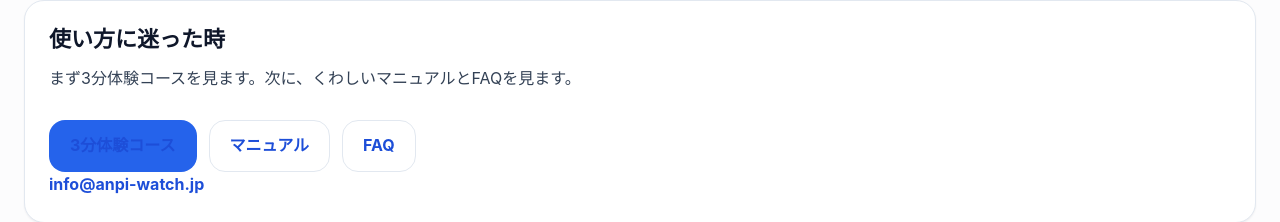
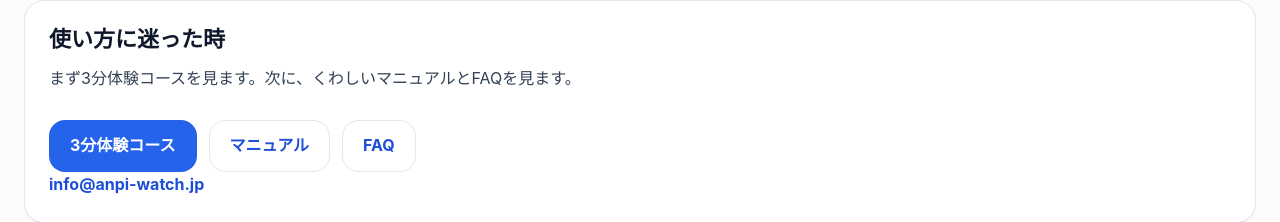
Before and after one commit to OPP-studio-macchino/anpi-watch-landing, a Next.js app: page / in a window 1280 px wide. Shown: the part 1858-2080 px from the top of the page. Built offline with nearby package versions, Linux system fonts and the light colour scheme; no server answers.

Commit message:
fix(style): restore primary CTA contrast

```diff
--- a/app/globals.css
+++ b/app/globals.css
@@ -202,6 +202,14 @@ a {
   font-weight: 700;
 }
 
+.contact a.primary {
+  color: var(--ds-surface-1);
+}
+
+.contact a.primary:hover {
+  color: var(--ds-surface-1);
+}
+
 .hero h1 {
   font-size: clamp(30px, 6vw, 54px);
   line-height: 1.3;
```
